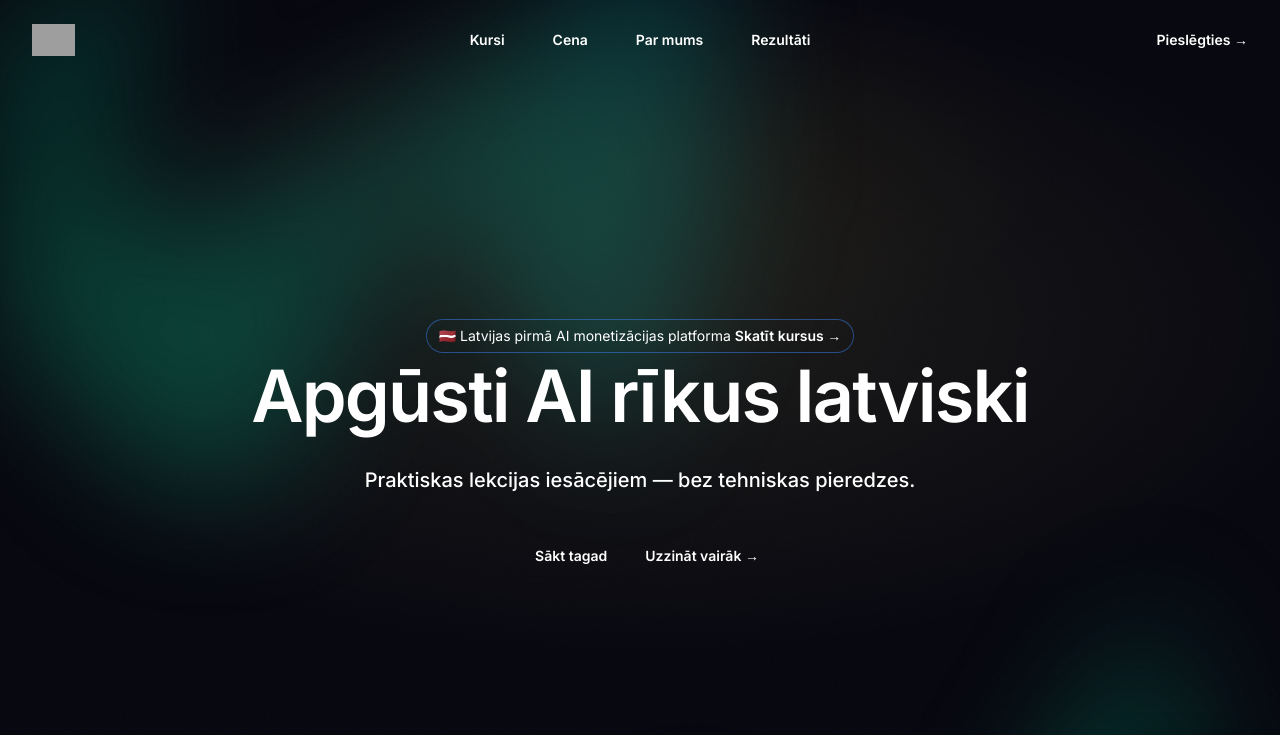
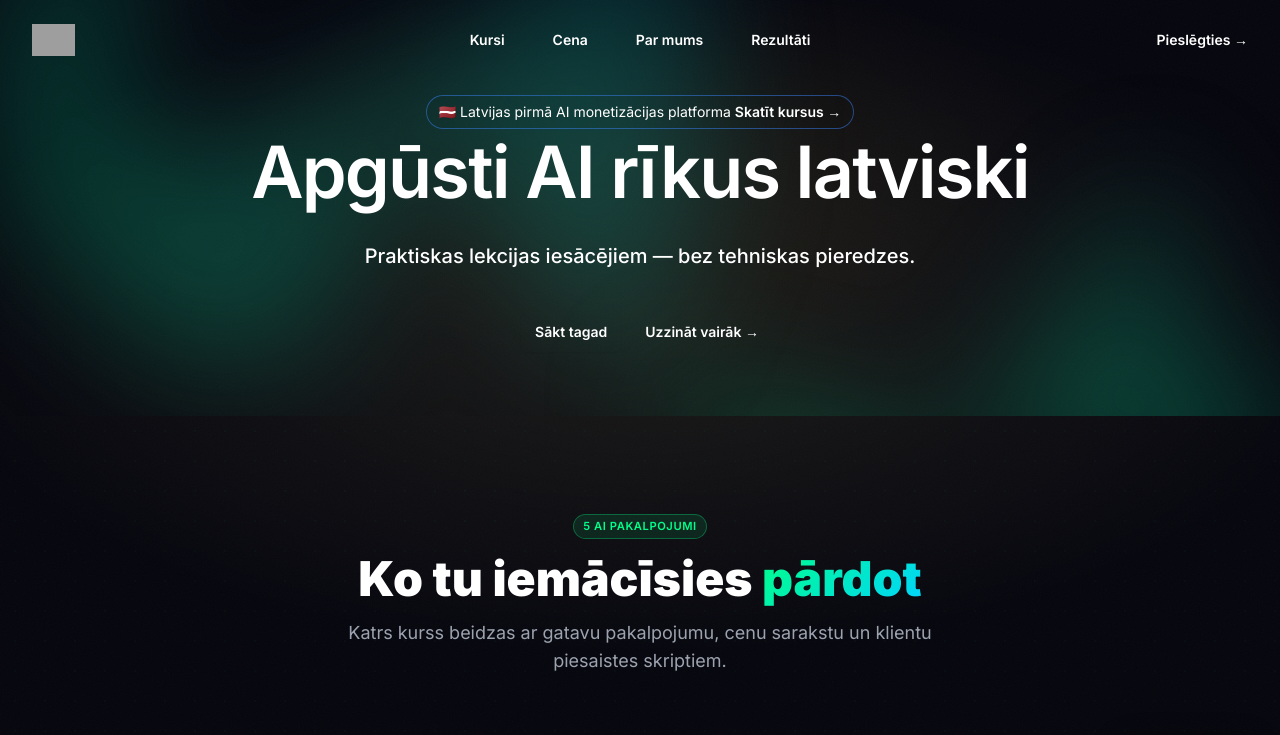
Before and after one commit to kalvenz95/ai_majaslapa, a Next.js app: page / in a window 1280 px wide. Shown: the top 735 px of the page. Built offline with nearby package versions, Linux system fonts and the light colour scheme; grey boxes are pictures that could not be loaded.

Commit message:
fix: remove min-h-screen from HeroLanding — content visible without scrolling

```diff
--- a/src/components/ui/hero-1.tsx
+++ b/src/components/ui/hero-1.tsx
@@ -121,11 +121,11 @@
   }
 
   return (
-    <div className={`min-h-screen w-screen overflow-x-hidden relative ${className || ''}`}>
+    <div className={`w-screen overflow-x-hidden relative ${className || ''}`}>
       {/* Top gradient background */}
       <div
         aria-hidden="true"
-        className="absolute inset-x-0 -top-40 -z-10 transform-gpu overflow-hidden blur-3xl sm:-top-80 min-h-screen"
+        className="absolute inset-x-0 -top-40 -z-10 transform-gpu overflow-hidden blur-3xl sm:-top-80"
       >
         <div
           style={{
@@ -133,14 +133,14 @@
               'polygon(74.1% 44.1%, 100% 61.6%, 97.5% 26.9%, 85.5% 0.1%, 80.7% 2%, 72.5% 32.5%, 60.2% 62.4%, 52.4% 68.1%, 47.5% 58.3%, 45.2% 34.5%, 27.5% 76.7%, 0.1% 64.9%, 17.9% 100%, 27.6% 76.8%, 76.1% 97.7%, 74.1% 44.1%)',
             background: `linear-gradient(to top right, ${gradientColors?.from}, ${gradientColors?.to})`
           }}
-          className="relative left-[calc(50%-11rem)] aspect-[1155/678] w-[36.125rem] max-w-none -translate-x-1/2 rotate-[30deg] opacity-30 sm:left-[calc(50%-30rem)] sm:w-[72.1875rem] min-h-screen"
+          className="relative left-[calc(50%-11rem)] aspect-[1155/678] w-[36.125rem] max-w-none -translate-x-1/2 rotate-[30deg] opacity-30 sm:left-[calc(50%-30rem)] sm:w-[72.1875rem]"
         />
       </div>
 
       {/* Bottom gradient background */}
       <div
         aria-hidden="true"
-        className="absolute inset-x-0 top-[calc(100%-13rem)] -z-10 transform-gpu overflow-hidden blur-3xl sm:top-[calc(100%-30rem)] min-h-screen"
+        className="absolute inset-x-0 top-[calc(100%-13rem)] -z-10 transform-gpu overflow-hidden blur-3xl sm:top-[calc(100%-30rem)]"
       >
         <div
           style={{
@@ -148,7 +148,7 @@
               'polygon(74.1% 44.1%, 100% 61.6%, 97.5% 26.9%, 85.5% 0.1%, 80.7% 2%, 72.5% 32.5%, 60.2% 62.4%, 52.4% 68.1%, 47.5% 58.3%, 45.2% 34.5%, 27.5% 76.7%, 0.1% 64.9%, 17.9% 100%, 27.6% 76.8%, 76.1% 97.7%, 74.1% 44.1%)',
             background: `linear-gradient(to top right, ${gradientColors?.from}, ${gradientColors?.to})`
           }}
-          className="relative left-[calc(50%+3rem)] aspect-[1155/678] w-[36.125rem] max-w-none -translate-x-1/2 opacity-30 sm:left-[calc(50%+36rem)] sm:w-[72.1875rem] min-h-screen"
+          className="relative left-[calc(50%+3rem)] aspect-[1155/678] w-[36.125rem] max-w-none -translate-x-1/2 opacity-30 sm:left-[calc(50%+36rem)] sm:w-[72.1875rem]"
         />
       </div>
 
@@ -242,7 +242,7 @@
         </Dialog>
       </header>
 
-      <div className="relative isolate px-6 pt-4 overflow-hidden min-h-screen flex flex-col justify-center">
+      <div className="relative isolate px-6 pt-4 pb-16 overflow-hidden">
         <div className="mx-auto max-w-4xl pt-20 sm:pt-25">
           {announcementBanner && (
             <div className="hidden sm:mb-2 sm:flex sm:justify-center">
```
